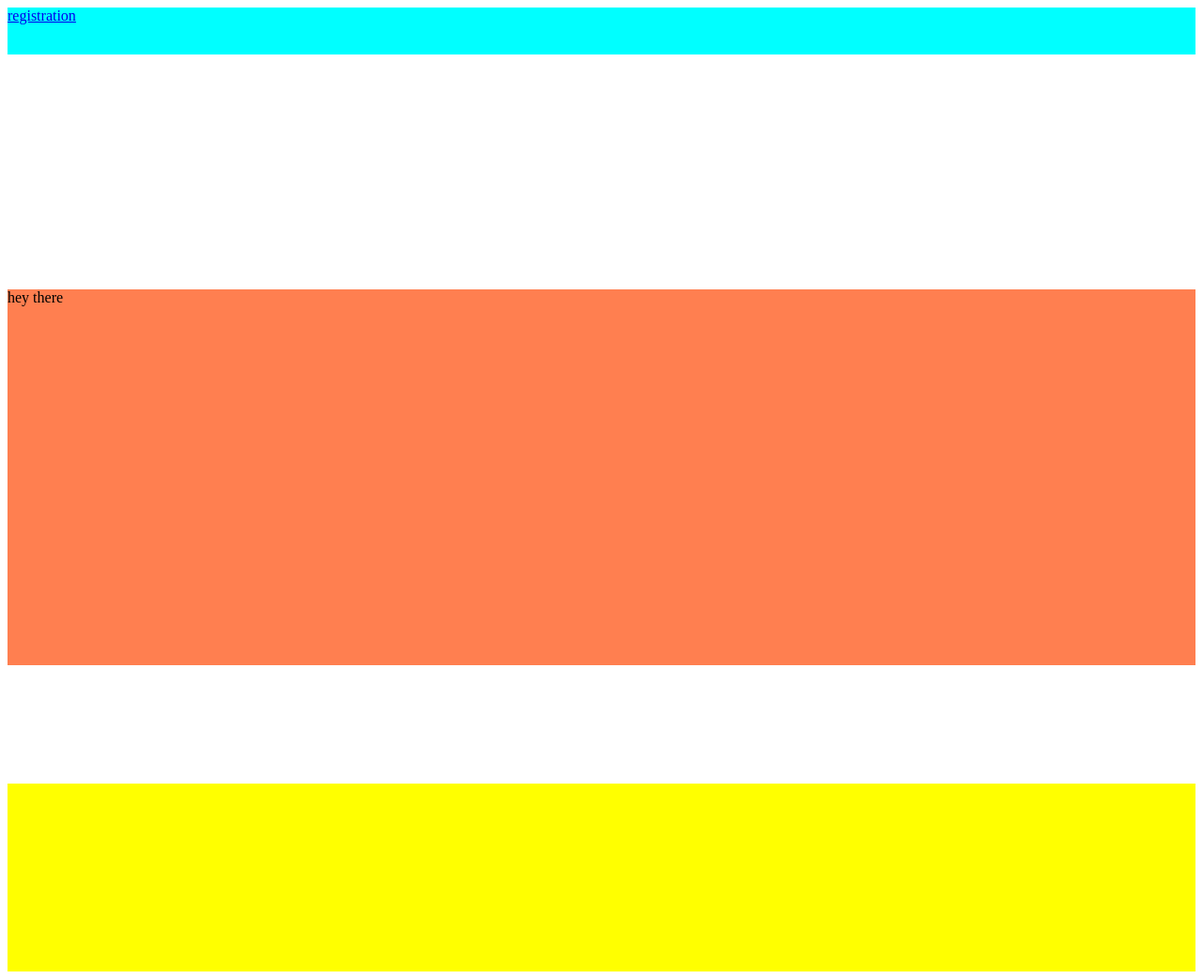
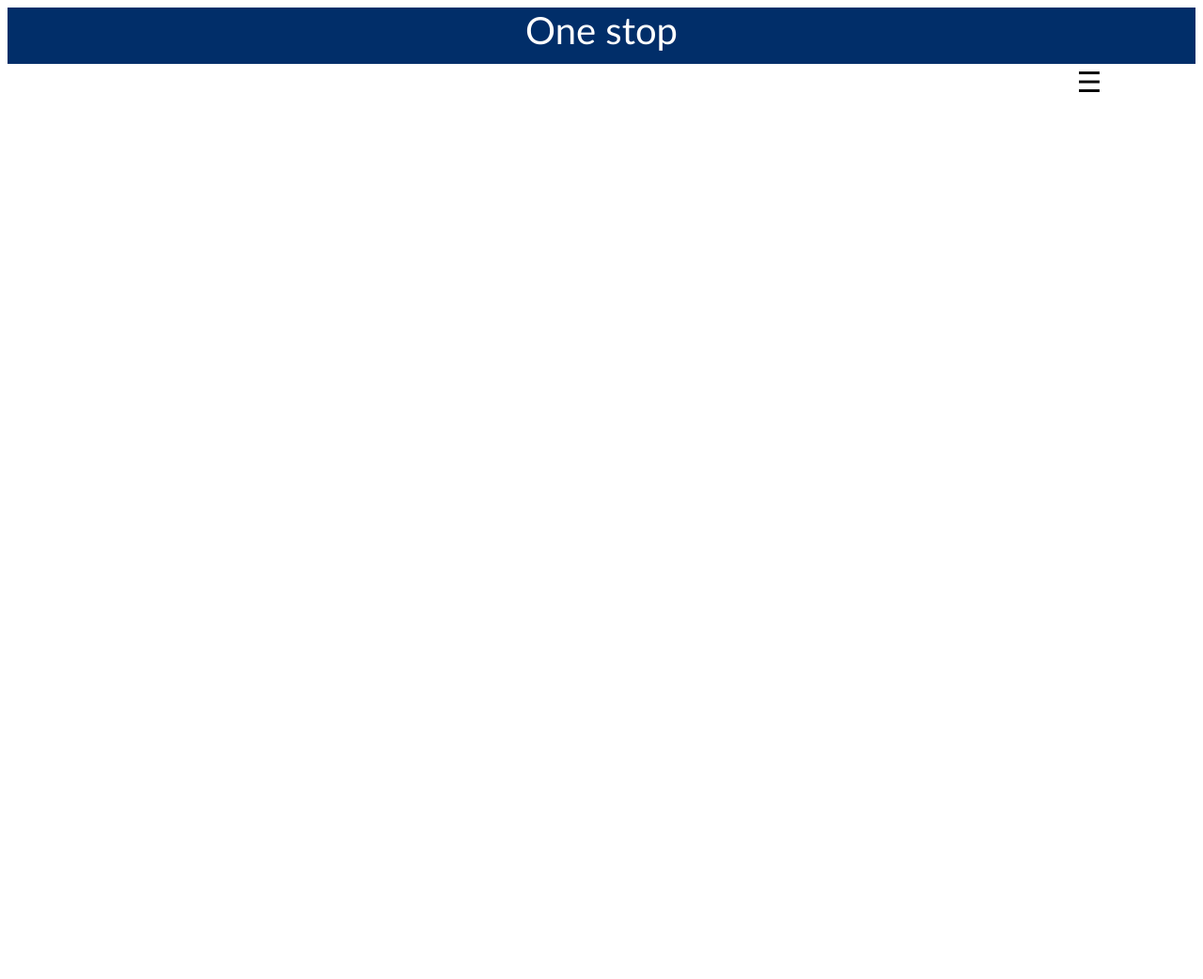
Before and after one commit to ektaarora3501/interact, a Django app: page /interact/ in a window 1280 px wide. Shown: the whole page at 94% size. After the commit the page ends 98 px from the top, so only its background shows below. Run offline with Django 3.2, Linux system fonts and the light colour scheme.

Commit message:
Adding basic css to the page

```diff
--- a/meetup/templates/home.html
+++ b/meetup/templates/home.html
@@ -1,44 +1,84 @@
+<!DOCTYPE html>
 <html>
 <head>
-  <title>
-    Home page
-  </title>
-  <style>
-  .header{
-    margin-top: 0%;
-    background-color: cyan;
-    height: 50px;
-    width: 100%;
+<meta name="viewport" content="width=device-width, initial-scale=1">
+<style>
+body {
+  font-family: "Lato", sans-serif;
+}
 
-  }
-  .notice{
-    height: 250px;
-    background-color: white;
+.sidenav {
+  height: 100%;
+  width: 0;
+  position: fixed;
+  z-index: 1;
+  top: 0;
+  left: 0;
+  background-color: #111;
+  overflow-x: hidden;
+  transition: 0.5s;
+  padding-top: 60px;
+}
 
-  }
+.sidenav a {
+  padding: 8px 8px 8px 32px;
+  text-decoration: none;
+  font-size: 25px;
+  color: #818181;
+  display: block;
+  transition: 0.3s;
+}
 
-  .collage{
-    height:400px;
-    background-color:coral;
-  }
+.sidenav a:hover {
+  color: #f1f1f1;
+}
 
-  .footer{
-    height: 200px;
-    margin-top: 10%;
-    background-color: yellow;
-  }
-  </style>
+.sidenav .closebtn {
+  position: absolute;
+  top: 0;
+  right: 25px;
+  font-size: 36px;
+  margin-left: 50px;
+}
+
+@media screen and (max-height: 450px) {
+  .sidenav {padding-top: 15px;}
+  .sidenav a {font-size: 18px;}
+}
+.header{
+  font-family: "Trebuchet MS", Arial, Helvetica, sans-serif;
+background-color: #012e69;
+height:60px;
+text-align: center;
+font-size:40px;
+color:white;
+position: static;
+
+}
+
+</style>
 </head>
 <body>
-<div class="header">
-  <a href="{% url 'register' %}">registration</a>
+  <div class="header">
+    One  stop
+  </div>
+
+<div id="mySidenav" class="sidenav">
+  <a href="javascript:void(0)" class="closebtn" onclick="closeNav()">&times;</a>
+  <a href="{% url 'register' %}">Register</a>
 </div>
-<div class="notice">
-</div>
-<div class="collage">
-  hey there
-</div>
-<div class="footer">
-</div>
+
+<span style="font-size:30px;cursor:pointer;margin-left: 90%;" onclick="openNav()">&#9776;</span>
+
+<script>
+function openNav() {
+  document.getElementById("mySidenav").style.width = "250px";
+}
+
+function closeNav() {
+  document.getElementById("mySidenav").style.width = "0";
+}
+</script>
+
 </body>
 </html>
```
Also changed, not shown: meetup/templates/dashboard.html (+85 -1 lines).
